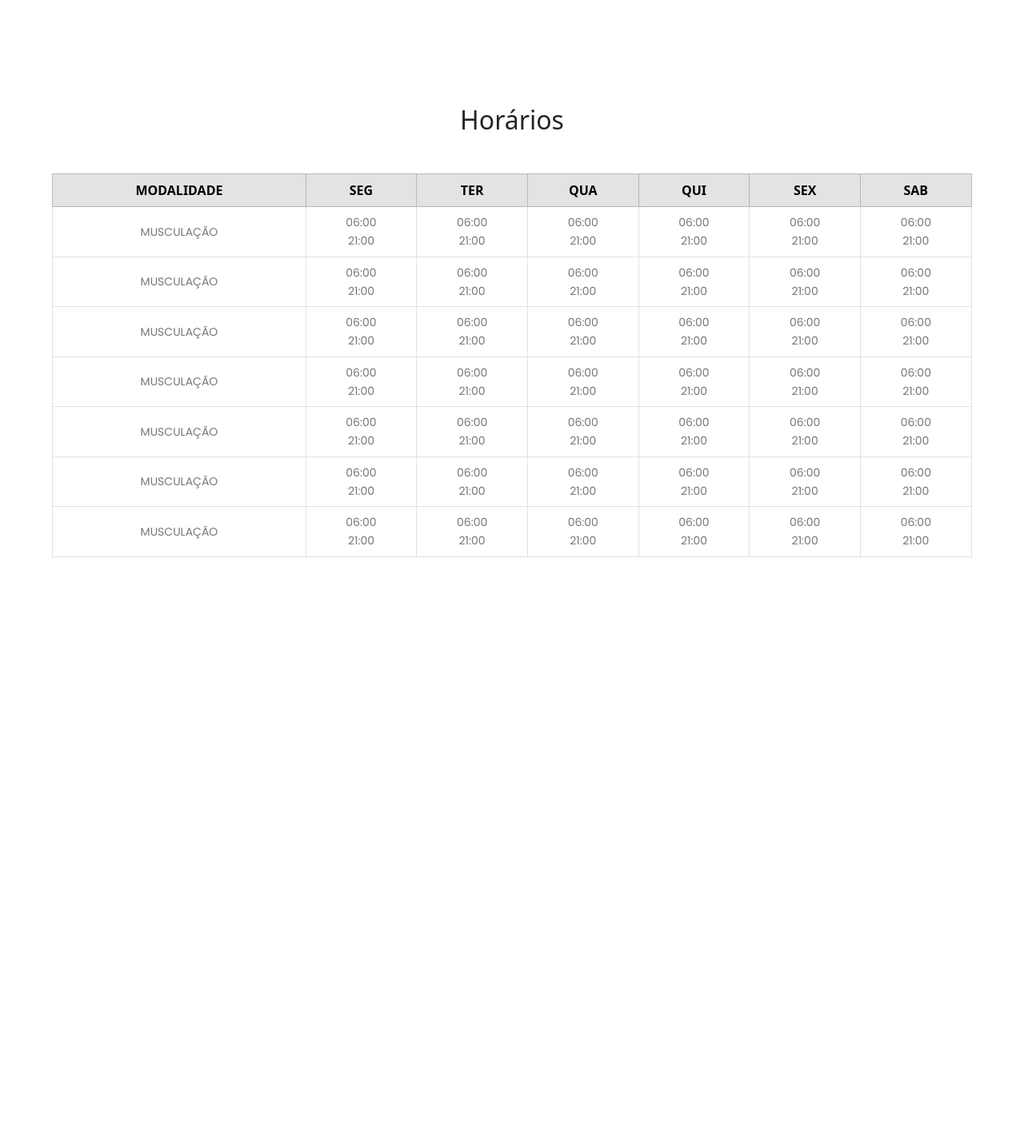
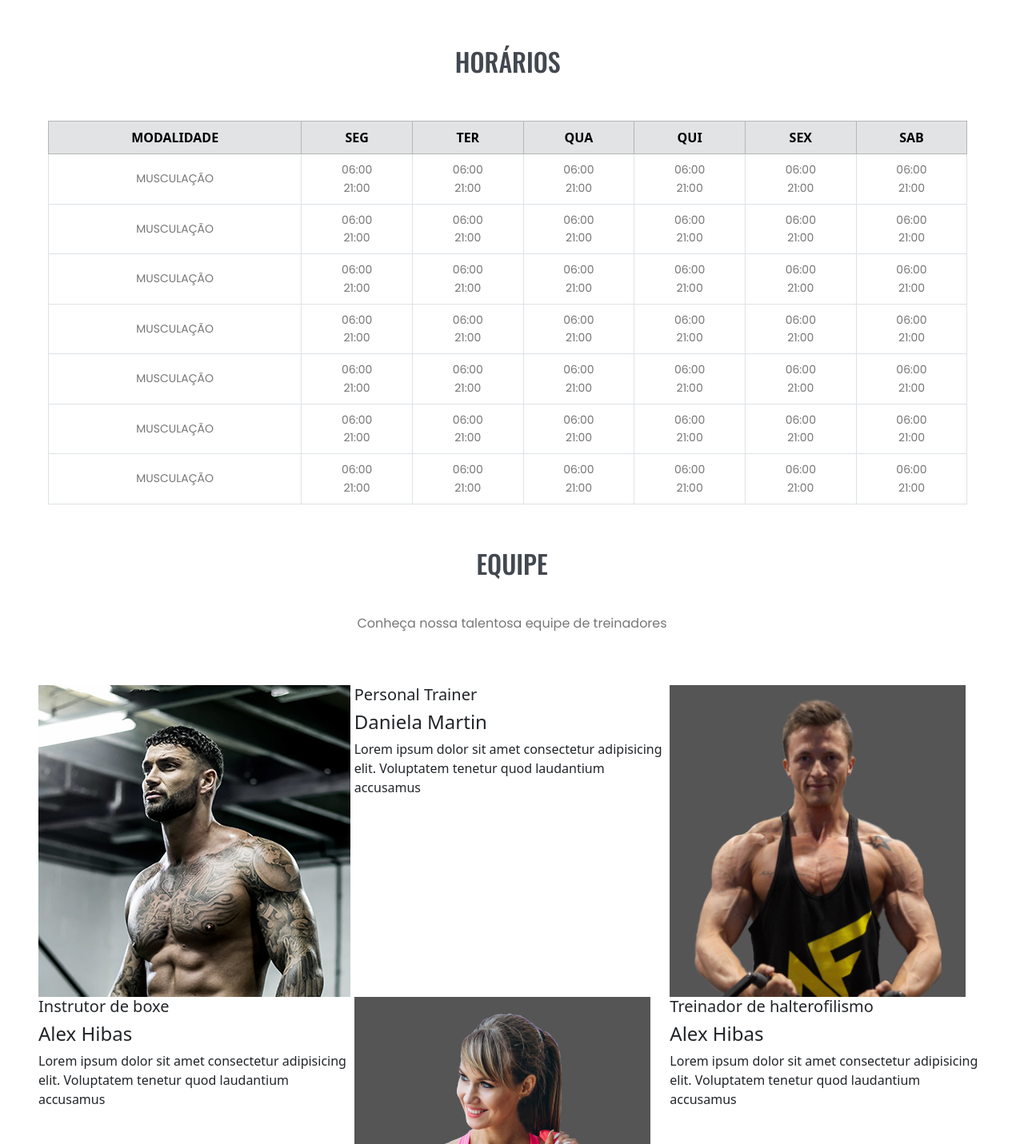
Before and after one commit to ErivaldoSilva2504/PI-2-module-page-gym, a plain HTML site: page assets/index.html in a window 1280 px wide. Shown: the part 1369-2800 px from the top of the page at 80% size. Drawn offline with nearby package versions, Linux system fonts and the light colour scheme.

Commit message:
continuar em sala de aula

```diff
--- a/assets/index.html
+++ b/assets/index.html
@@ -171,6 +171,14 @@
             <p>Some representative placeholder content for the third slide.</p>
           </div>
         </div>
+        <!--CREATE CAROUSEL SEU LUGAR DE PRATICAR ESPORTES
+        Aqui criarei um video estilo academia dogpound-->
+        <img src="" class="d-block w-100" alt="APP">
+        <div class="carousel-caption d-none d-md-block">
+          <h5>Third slide label</h5>
+          <p>Some representative placeholder content for the third slide.</p>
+        </div>
+      </div>
       </div>
       <button class="carousel-control-prev" type="button" data-bs-target="#carouselExampleCaptions" data-bs-slide="prev">
         <span class="carousel-control-prev-icon" aria-hidden="true"></span>
@@ -186,13 +194,13 @@
 
   <!--Start area search-->
   <div class="search text-center col-9 m-auto">
-    <label for="exampleDataList" class="form-label text-uppercase m-4">Encontre a sua Força Fitness</label>
+    <label for="exampleDataList" class="form-label text-uppercase m-5">Encontre a sua Força Fitness</label>
   <div class="input-group">
     <img src="../icons/search.png" alt="search" class="input-group-text">
     <input class="form-control text-uppercase" list="datalistOptions" id="exampleDataList" placeholder="Academia, CEP, bairro ou cidade">
     <button type="button" class="btn btn-outline-success text-uppercase">Buscar</button>
   </div>
-  <div class="all-gyms-container d-flex justify-content-end m-3">
+  <div class="all-gyms-container d-flex justify-content-end m-4">
     <a class="all-gyms text-uppercase" href="#">Ver todas unidades</a>
   </div>
   <datalist id="datalistOptions">
@@ -204,30 +212,6 @@
   </datalist>
   </div>
   <!--End area search-->
-
-  <!--
-  <div id="carouselExample" class="carousel slide">
-    <div class="carousel-inner">
-      <div class="carousel-item active">
-        <video style="width: 33%;" type="video/mp4" loop="loop" muted="muted" autoplay="autoplay" src="../video/148196-793717922_small.mp4" class="d-block w-100"></video>
-      </div>
-      <div class="carousel-item">
-        <video style="width: 33%;" type="video/mp4" loop="loop" muted="muted" autoplay="autoplay" src="../video/148197-793717924_tiny.mp4" class="d-block w-100"></video>
-      </div>
-      <div class="carousel-item">
-        <video style="width: 33%;" type="video/mp4" loop="loop" muted="muted" autoplay="autoplay" src="../video/200657-913478674_small.mp4" class="d-block w-100"></video>
-      </div>
-    </div>
-    <button class="carousel-control-prev" type="button" data-bs-target="#carouselExample" data-bs-slide="prev">
-      <span class="carousel-control-prev-icon" aria-hidden="true"></span>
-      <span class="visually-hidden">Previous</span>
-    </button>
-    <button class="carousel-control-next" type="button" data-bs-target="#carouselExample" data-bs-slide="next">
-      <span class="carousel-control-next-icon" aria-hidden="true"></span>
-      <span class="visually-hidden">Next</span>
-    </button>
-  </div>
-  -->
 
   <!--Start banner area-->
 
@@ -268,11 +252,11 @@
   </div>
   <!--End banner area-->
 
-  <br><br><br><br><br><br><br><br>
 
-  <div class="horarios container-fluid col-11">
+  <!--Start horarios area-->
+  <div class="horarios container-fluid col-11 m-5">
     <div class="container-title-horarios d-flex justify-content-center">
-      <h2 class="title-horarios m-5">Horários</h2>
+      <h2 class="title-horarios text-uppercase m-5">Horários</h2>
     </div>
 
 
@@ -354,9 +338,63 @@
       </tr>
     </tbody>
   </table>
+</div>
+<!--End horarios area-->
 
+<!--Star header personal trainers-->
+<div class="header-personal-trainers">
+  <div class="container-title m-1 d-flex justify-content-center">
+    <h2 class="title-personal-trainers text-uppercase">Equipe</h2>
+  </div>
+  <div class="container-text d-flex justify-content-center">
+    <p class="text-personal-trainers">Conheça nossa talentosa equipe de treinadores</p>
+  </div>
+</div>
+<!--End header personal traines-->
 
+<!--Star personal trainers-->
+
+<div class="container-personal-trainers container-fluid d-flex col-12 flex-wrap p-5">
+  <div class="personal-img col-4">
+    <img src="../img/trainer-1.jpg" alt="">
+  </div>
+  <div class="personal-reference col-4">
+    <h5>Personal Trainer</h5>
+    <h4>Daniela Martin</h4>
+    <p>Lorem ipsum dolor sit amet consectetur adipisicing elit. Voluptatem tenetur quod laudantium accusamus</p>
+  </div>
+  <div class="personal-img col-4">
+    <img src="../img/team-3.jpg" alt="">
+  </div>
+  <div class="personal-reference col-4">
+    <h5>Instrutor de boxe</h5>
+    <h4>Alex Hibas</h4>
+    <p>Lorem ipsum dolor sit amet consectetur adipisicing elit. Voluptatem tenetur quod laudantium accusamus</p>
+  </div>
+  <div class="personal-img col-4">
+    <img src="../img/team-5.jpg" alt="">
+  </div>
+  <div class="personal-reference col-4">
+    <h5>Treinador de halterofilismo</h5>
+    <h4>Alex Hibas</h4>
+    <p>Lorem ipsum dolor sit amet consectetur adipisicing elit. Voluptatem tenetur quod laudantium accusamus</p>
+  </div>
+  <div class="personal-img col-4">
+    <img src="../img/trainer-profile.jpg" alt="">
+  </div>
+  <div class="personal-reference col-4">
+    <h5>Instrutor de boxe</h5>
+    <h4>Alex Hibas</h4>
+    <p>Lorem ipsum dolor sit amet consectetur adipisicing elit. Voluptatem tenetur quod laudantium accusamus</p>
+  </div>
+  <div class="personal-img col-4">
+    <img src="../img/person_1.jpg" alt="">
+  </div>
 </div>
+<div class="all-personal-trainers-container d-flex col-1 justify-content-end">
+  <a class="all-personal-trainers text-uppercase" href="#">Ver todas unidades</a>
+</div>
+<!--End personal traines-->
 
 
 
@@ -368,10 +406,23 @@
 
 
 
-<br><br><br><br><br><br><br><br><br><br><br><br><br><br><br><br><br>
-<br><br><br><br><br><br><br><br><br><br><br><br><br><br><br><br><br>
-<br><br><br><br><br><br><br><br><br><br><br><br><br><br><br><br><br>
-<br><br><br><br><br><br><br><br><br><br><br><br><br><br><br><br><br>
+
+
+
+
+
+
+
+
+
+
+
+
+
+
+
+
+
 
 
 </body>
--- a/css/index.css
+++ b/css/index.css
@@ -108,19 +108,6 @@ h1{
     font-family: 'oswald', 'Arial Narrow', 'Arial', 'sans-serif';
 }
 
-/*Start Carousel-Banner area
-
-
-#carousel-banner{
-  border: 2px solid red;
-  overflow: hidden;
-  height: 500px;
-  width: 500px;
-  box-shadow: 2px 2px 4px black;
-}
-*/
-
-
 .container-banner{
     border: 2px solid red;
     height: 500px;
@@ -141,14 +128,17 @@ video {
 /*Start Horários edition*/
 
 .title-horarios {
-    font-family: 'poppins' sans-serif;
     font-size: 32px;
+    color: #424850;
+    font-family: 'oswald', 'Arial Narrow', 'Arial', 'sans-serif';
+    line-height: 52px;
+    font-weight: 500;
+    margin-bottom: 2rem;
 }
 
 .table tr {
     text-transform: uppercase;
     text-align: center;
-
 }
 
 .table td {
@@ -159,3 +149,42 @@ video {
     line-height: 1.625em;
     align-content: center;
 }
+
+/* Start personal trainers edition */
+
+
+.title-personal-trainers{
+    color: #424850;
+    font-family: 'oswald', 'Arial Narrow', 'Arial', 'sans-serif';
+    font-size: 32px;
+    line-height: 52px;
+    font-weight: 500;
+    margin-bottom: 2rem;
+
+}
+
+.text-personal-trainers {
+    color: #777777;
+    font-family: 'poppins', 'sans-serif';
+    font-size: 16px;
+    font-weight: 300;
+    line-height: 1.625em;
+    align-content: center;
+}
+
+.personal-img {
+    height: 390px;
+    overflow: hidden;
+}
+
+.personal-reference {
+    height: 390px;
+}
+
+
+.all-personal-trainers {
+    color: #71C5A5;
+    font-size: 18px;
+    line-height: 28px;
+    font-family: 'oswald', 'Arial Narrow', 'Arial', 'sans-serif';
+}
```
Also changed, not shown: img/7a4274e681fa35e3ebc18744f51a14fd.jpg (added), img/about-us.jpg (added), img/about_1.jpg (added), img/person_1.jpg (added), img/person_3.jpg (added), img/person_4.jpg (added), img/rewwer.jpg (added), img/team-3.jpg (added), img/team-5.jpg (added), img/trainer-1.jpg (added), img/trainer-profile.jpg (added), img/video-bg.jpg (added).
